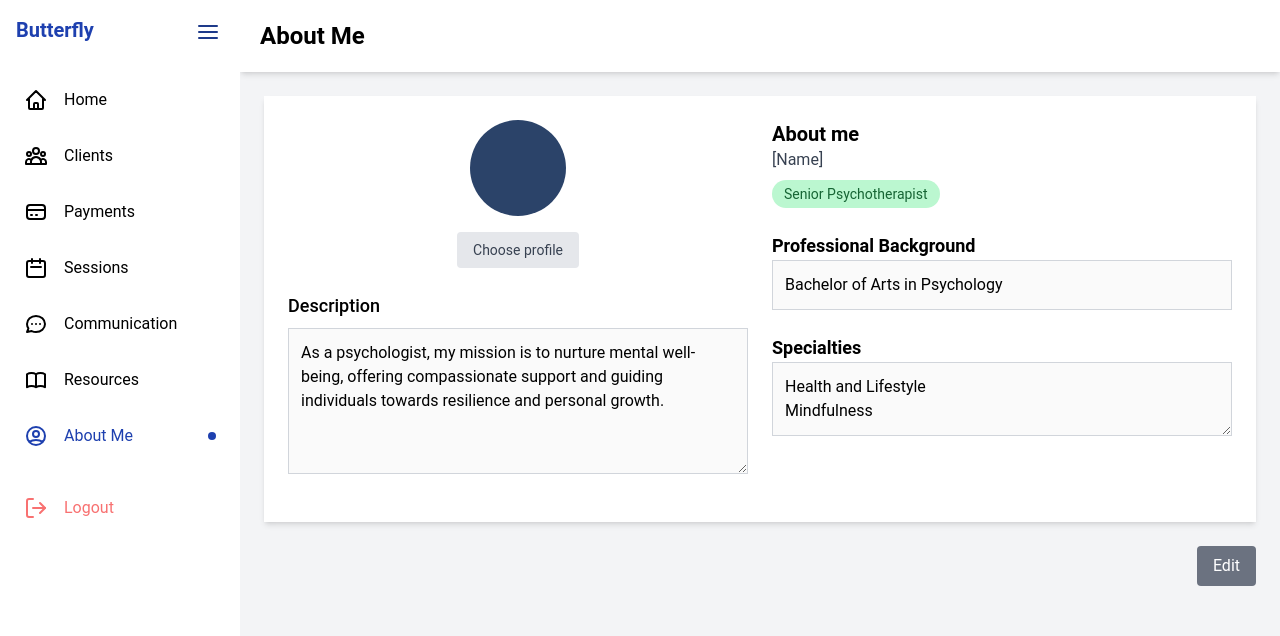
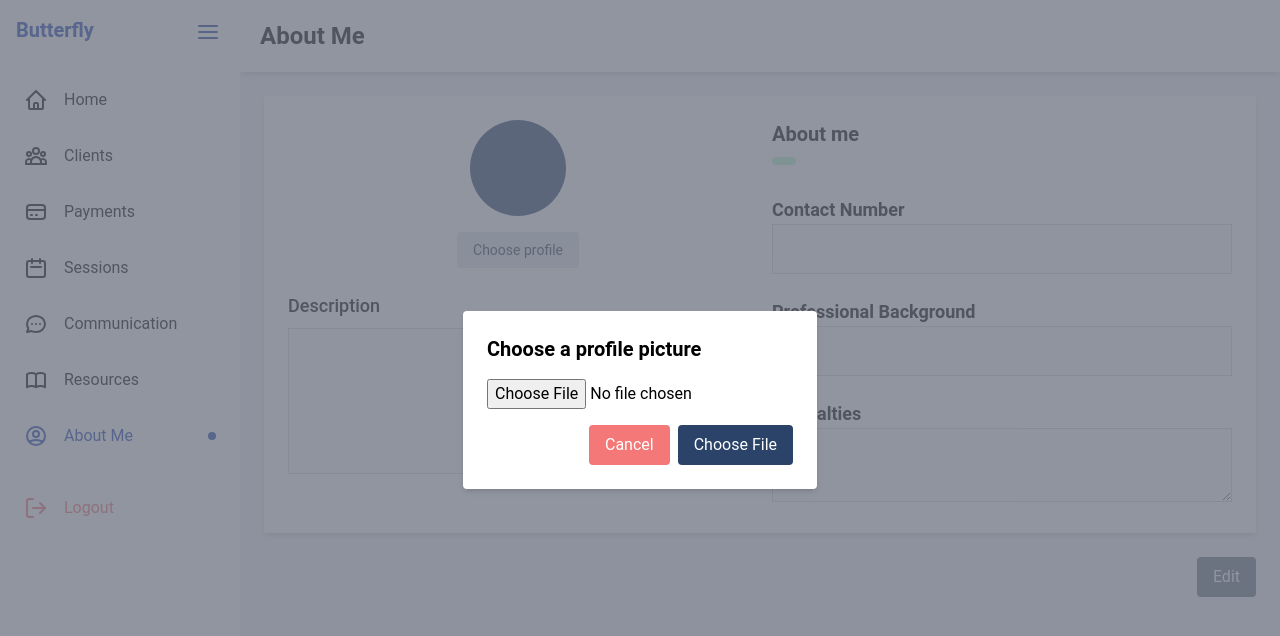
Before and after one commit to BluYiti/boltusaus-butterfly, a Next.js app: page /psychotherapist/pages/aboutme in a window 1280 px wide. Both pictures are taken after a click on the button "Choose profile". Shown: the top 636 px of the page. Built offline with nearby package versions, Linux system fonts and the light colour scheme; no server answers.

Commit message:
about me psycho can fetch now @ database

```diff
--- a/app/psychotherapist/pages/aboutme/page.tsx
+++ b/app/psychotherapist/pages/aboutme/page.tsx
@@ -1,22 +1,66 @@
 'use client';
 
-import { useState } from 'react';
+import { useState, useEffect } from 'react';
 import Layout from "@/components/Sidebar/Layout";
 import items from "@/psychotherapist/data/Links";
+import { Client, Databases } from 'appwrite'; // Import Appwrite SDK
 
 const AboutMe = () => {
   // State variables to store user inputs
-  const [description, setDescription] = useState("As a psychologist, my mission is to nurture mental well-being, offering compassionate support and guiding individuals towards resilience and personal growth.");
-  const [professionalBackground, setProfessionalBackground] = useState("Bachelor of Arts in Psychology");
-  const [specialties, setSpecialties] = useState(["Health and Lifestyle", "Mindfulness"]);
+  const [description, setDescription] = useState("");
+  const [professionalBackground, setProfessionalBackground] = useState("");
+  const [specialties, setSpecialties] = useState([]);
+  const [contactNumber, setContactNumber] = useState("");
+  const [firstName, setFirstName] = useState("");
+  const [lastName, setLastName] = useState("");
+  const [position, setPosition] = useState("");
 
   const [isEditing, setIsEditing] = useState(false);
+  const [isModalOpen, setIsModalOpen] = useState(false);
+  const [selectedFile, setSelectedFile] = useState(null);
+
+  // Initialize Appwrite client and database
+  const client = new Client();
+  const databases = new Databases(client);
+
+  // Function to fetch data from Appwrite database
+  const fetchData = async () => {
+    try {
+      const response = await databases.getDocument(
+        'Butterfly-Database', // Your database ID
+        'Psychotherapist', // Your collection ID
+        '[DOCUMENT_ID]' // The document ID to fetch (you need to replace this with the actual document ID or fetch it based on user authentication)
+      );
+
+      // Update state with fetched data
+      setDescription(response.description || '');
+      setContactNumber(response.phonenum || '');
+      setFirstName(response.firstName || '');
+      setLastName(response.lastName || '');
+      setProfessionalBackground(response.background || '');
+      setSpecialties(response.specialties || []);
+      setPosition(response.position || '');
+    } catch (error) {
+      console.error("Failed to fetch data", error);
+    }
+  };
+
+  // Fetch data when the component mounts
+  useEffect(() => {
+    fetchData();
+  }, []);
 
   // Function to handle form submission (this could be integrated with a backend API)
   const handleSave = () => {
     // Here you can add logic to save the data to the backend
     setIsEditing(false);
     alert('Profile information saved successfully!');
+  };
+
+  // Function to handle file selection
+  const handleFileChange = (e) => {
+    setSelectedFile(e.target.files[0]);
+    setIsModalOpen(false); // Close modal after file selection
   };
 
   return (
@@ -35,7 +79,12 @@ const AboutMe = () => {
               {/* Profile Picture */}
               <div className="flex flex-col items-center mb-6">
                 <div className="w-24 h-24 rounded-full bg-blue-500 mb-4"></div>
-                <button className="bg-gray-200 text-gray-700 text-sm px-4 py-2 rounded">Choose profile</button>
+                <button
+                  className="bg-gray-200 text-gray-700 text-sm px-4 py-2 rounded"
+                  onClick={() => setIsModalOpen(true)} // Open modal on click
+                >
+                  Choose profile
+                </button>
               </div>
 
               {/* Description */}
@@ -57,8 +106,20 @@ const AboutMe = () => {
               {/* About me name */}
               <div className="mb-6">
                 <h3 className="text-xl font-bold">About me</h3>
-                <p className="text-gray-700">[Name]</p>
-                <span className="bg-green-200 text-green-800 text-sm px-3 py-1 rounded-full inline-block mt-2">Senior Psychotherapist</span>
+                <p className="text-gray-700">{firstName} {lastName}</p>
+                <span className="bg-green-200 text-green-800 text-sm px-3 py-1 rounded-full inline-block mt-2">{position}</span>
+              </div>
+
+              {/* Contact Number */}
+              <div className="mb-6">
+                <h4 className="text-lg font-semibold">Contact Number</h4>
+                <input
+                  type="text"
+                  className="border border-gray-300 rounded-md p-3 w-full focus:outline-none focus:ring-2 focus:ring-blue-500"
+                  value={contactNumber}
+                  onChange={(e) => setContactNumber(e.target.value)}
+                  disabled={!isEditing}
+                />
               </div>
 
               {/* Professional Background */}
@@ -84,6 +145,8 @@ const AboutMe = () => {
                   disabled={!isEditing}
                 />
               </div>
+
+
             </div>
           </div>
 
@@ -107,6 +170,34 @@ const AboutMe = () => {
           </div>
         </div>
       </div>
+
+      {/* Modal for File Selection */}
+      {isModalOpen && (
+        <div className="fixed inset-0 bg-gray-500 bg-opacity-75 flex items-center justify-center z-50">
+          <div className="bg-white p-6 rounded shadow-md">
+            <h2 className="text-xl font-semibold mb-4">Choose a profile picture</h2>
+            <input
+              type="file"
+              accept="image/*"
+              onChange={handleFileChange}
+            />
+            <div className="mt-4 flex justify-end">
+              <button
+                className="bg-red-500 text-white px-4 py-2 rounded mr-2"
+                onClick={() => setIsModalOpen(false)}
+              >
+                Cancel
+              </button>
+              <button
+                className="bg-blue-500 text-white px-4 py-2 rounded"
+                onClick={() => document.querySelector('input[type="file"]').click()}
+              >
+                Choose File
+              </button>
+            </div>
+          </div>
+        </div>
+      )}
     </Layout>
   );
 };
--- a/app/psychotherapist/pages/resources/page.tsx
+++ b/app/psychotherapist/pages/resources/page.tsx
@@ -1,6 +1,6 @@
 "use client";
 import Layout from "@/components/Sidebar/Layout";
-import items from "@/client/data/Links";
+import items from "@/psychotherapist/data/Links";
 import React, { useRef } from 'react';
 
 const ResourcesPage: React.FC = () => {
```
